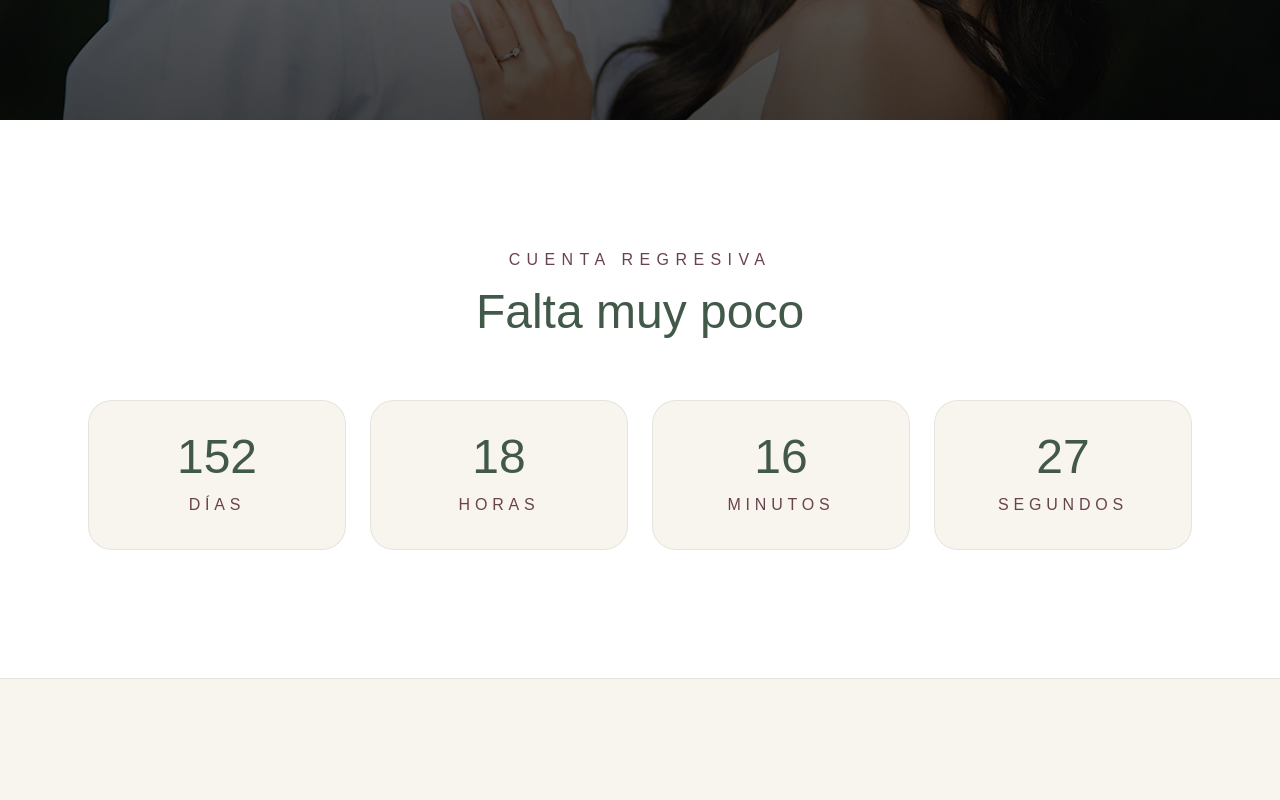
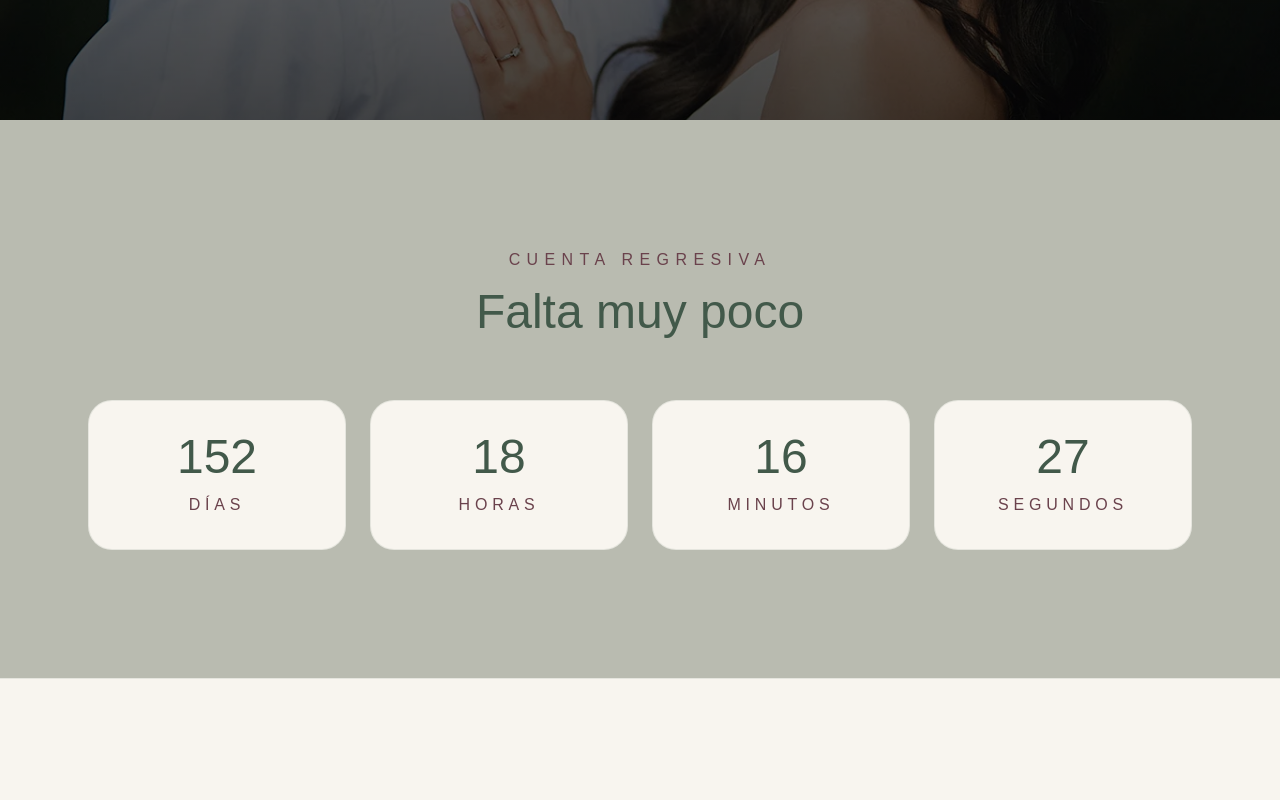
Before and after one commit to devjsluis/wedding-nancy, a Next.js app: page / in a window 1280 px wide. Shown: the part 680-1480 px from the top of the page. Built offline with nearby package versions, Linux system fonts and the light colour scheme.

Commit message:
fix: cambiamos los colores porque a Nancy se le dio su chingada gana

```diff
--- a/src/components/sections/Countdown.tsx
+++ b/src/components/sections/Countdown.tsx
@@ -34,7 +34,7 @@ export function Countdown() {
   }, []);
 
   return (
-    <section className="bg-white py-32">
+    <section className="bg-[#b9bbb0] py-32">
       <div className="mx-auto max-w-6xl px-6 text-center">
         <p className="uppercase tracking-[0.4em] text-[#6a424c]">
           Cuenta regresiva
--- a/src/components/sections/Footer.tsx
+++ b/src/components/sections/Footer.tsx
@@ -6,14 +6,14 @@ export function Footer() {
       </p>
 
       <h2 className="mt-6 font-serif text-6xl">
-        Jesús <span className="italic">&</span> Valeria
+        Valeria <span className="italic">&</span> Jesús
       </h2>
 
       <p className="mt-6 text-white/70">
         19 de diciembre de 2026 · Mascota, Jalisco
       </p>
 
-      <p className="mt-10 text-sm text-white/45">Con amor, Jesús y Valeria</p>
+      <p className="mt-10 text-sm text-white/45">Con amor, Valeria y Jesús</p>
     </footer>
   );
 }
--- a/src/components/sections/Hero.tsx
+++ b/src/components/sections/Hero.tsx
@@ -21,7 +21,7 @@ export function Hero() {
         </p>
 
         <h1 className="font-serif text-7xl leading-none md:text-9xl">
-          Jesús <span className="italic">&</span> Valeria
+          Valeria <span className="italic">&</span> Jesús
         </h1>
 
         <p className="mt-8 text-lg tracking-[0.25em] text-white/85">
```
